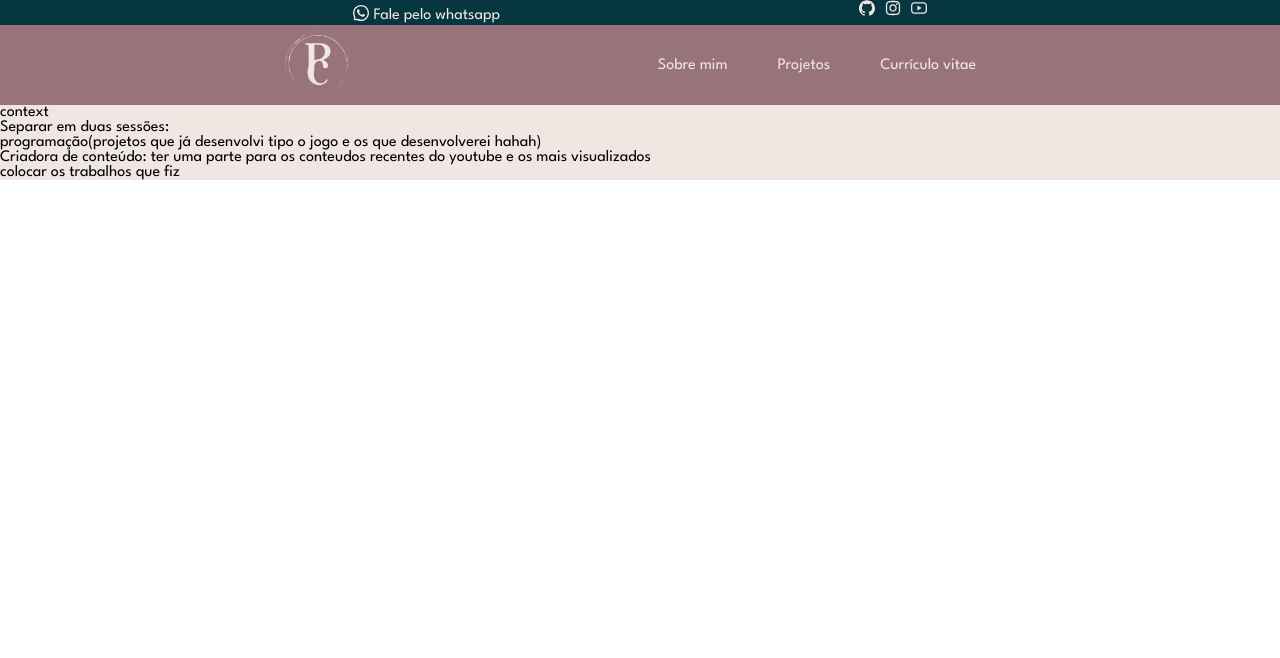
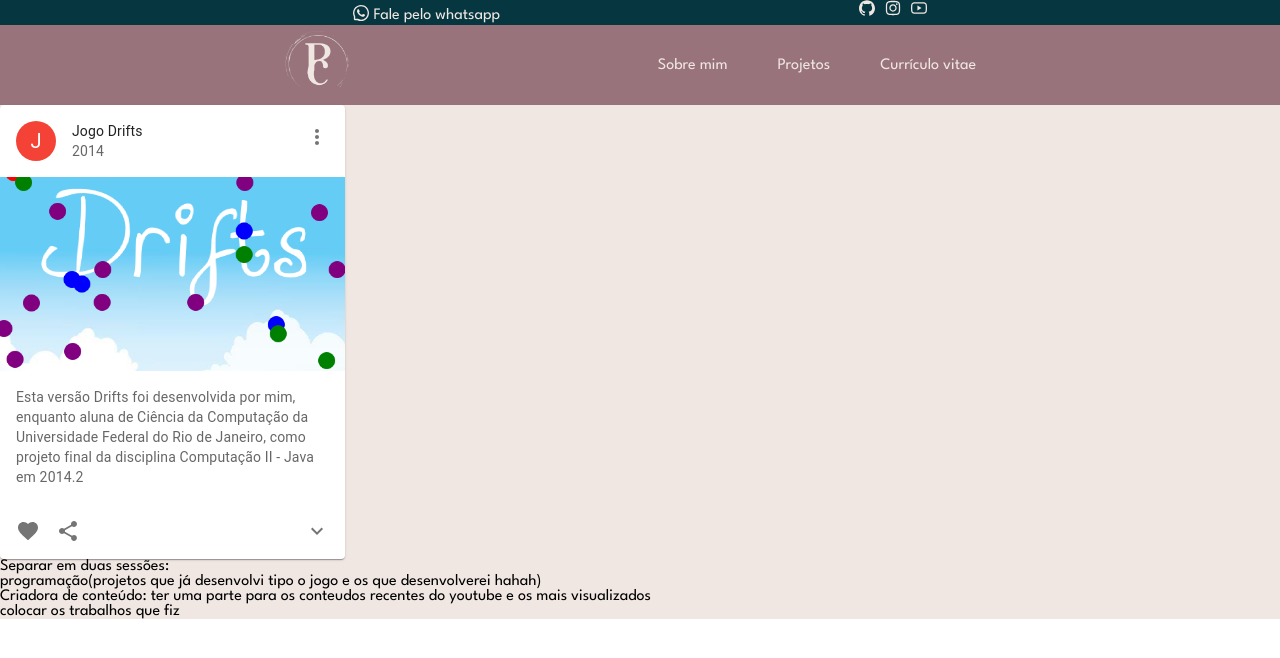
Before and after one commit to palomacalado/sitePaloma, a React (Create React App) app: page /projetos in a window 1280 px wide. Shown: the top 658 px of the page. Built offline with nearby package versions, Linux system fonts and the light colour scheme.

Commit message:
implementação do json server

```diff
--- /dev/null
+++ b/db.json
@@ -0,0 +1,19 @@
+{
+  "posts": [
+    {
+      "id": 1,
+      "title": "json-server",
+      "author": "typicode"
+    }
+  ],
+  "comments": [
+    {
+      "id": 1,
+      "body": "some comment",
+      "postId": 1
+    }
+  ],
+  "profile": {
+    "name": "typicode"
+  }
+}
--- a/package.json
+++ b/package.json
@@ -6,7 +6,9 @@
     "@ant-design/icons": "^4.7.0",
     "@emotion/react": "^11.8.2",
     "@emotion/styled": "^11.8.1",
-    "@mui/material": "^5.5.3",
+    "@mui/icons-material": "^5.6.0",
+    "@mui/material": "^5.6.0",
+    "@mui/styled-engine-sc": "^5.5.2",
     "@testing-library/jest-dom": "^5.16.2",
     "@testing-library/react": "^12.1.4",
     "@testing-library/user-event": "^13.5.0",
@@ -14,7 +16,7 @@
     "@types/node": "^16.11.26",
     "@types/react": "^17.0.40",
     "@types/react-dom": "^17.0.13",
-    "antd": "^4.19.5",
+    "json-server": "^0.17.0",
     "react": "^17.0.2",
     "react-dom": "^17.0.2",
     "react-scripts": "5.0.0",
--- a/src/Assets/Styles.js
+++ /dev/null
@@ -1,3 +0,0 @@
-import styled from "styled-components"
-
-const
--- a/src/Components/Developer/Developer.tsx
+++ b/src/Components/Developer/Developer.tsx
@@ -1,17 +1,16 @@
 // import styles from "./Projects.module.css";
-import Drifts from '../Drifts/Drifts';
-
-import { Card } from 'antd';
+import Drifts from '../ProjectCard/ProjectCard';
 
 
 function Developer() {
 
 
   return (
-    <div >
-     <Drifts />
-    </div>
-  )
-}
+    <div>
 
+        <Drifts />
+
+  </div>
+  );
+  }
 export default Developer;
--- a/src/Components/Drifts/Drifts.tsx
+++ /dev/null
@@ -1,9 +0,0 @@
-import React from 'react'
-
-function Drifts() {
-  return (
-   <div>context</div>
-  )
-}
-
-export default Drifts
--- /dev/null
+++ b/src/Components/ProjectCard/ProjectCard.tsx
@@ -0,0 +1,95 @@
+import * as React from "react";
+import { styled } from "@mui/material/styles";
+import Card from "@mui/material/Card";
+import CardHeader from "@mui/material/CardHeader";
+import CardMedia from "@mui/material/CardMedia";
+import CardContent from "@mui/material/CardContent";
+import CardActions from "@mui/material/CardActions";
+import Collapse from "@mui/material/Collapse";
+import Avatar from "@mui/material/Avatar";
+import IconButton, { IconButtonProps } from "@mui/material/IconButton";
+import Typography from "@mui/material/Typography";
+import { red } from "@mui/material/colors";
+import FavoriteIcon from "@mui/icons-material/Favorite";
+import ShareIcon from "@mui/icons-material/Share";
+import ExpandMoreIcon from "@mui/icons-material/ExpandMore";
+import MoreVertIcon from "@mui/icons-material/MoreVert";
+import fotoDrifts from "../../Assets/Images/Drift.png"
+
+interface ExpandMoreProps extends IconButtonProps {
+  expand: boolean;
+}
+
+const ExpandMore = styled((props: ExpandMoreProps) => {
+  const { expand, ...other } = props;
+  return <IconButton {...other} />;
+})(({ theme, expand }) => ({
+  transform: !expand ? "rotate(0deg)" : "rotate(180deg)",
+  marginLeft: "auto",
+  transition: theme.transitions.create("transform", {
+    duration: theme.transitions.duration.shortest,
+  }),
+}));
+
+export default function ProjectCard() {
+  const [expanded, setExpanded] = React.useState(false);
+
+  const handleExpandClick = () => {
+    setExpanded(!expanded);
+  };
+
+  return (
+    <Card sx={{ maxWidth: 345 }}>
+      <CardHeader
+        avatar={
+          <Avatar sx={{ bgcolor: red[500] }} aria-label="recipe">
+            J
+          </Avatar>
+        }
+        action={
+          <IconButton aria-label="settings">
+            <MoreVertIcon />
+          </IconButton>
+        }
+        title="Jogo Drifts"
+        subheader="2014"
+      />
+      <CardMedia
+        component="img"
+        height="194"
+        image={fotoDrifts}
+        alt="Foto ilustrativa do projeto"
+      />
+      <CardContent>
+        <Typography variant="body2" color="text.secondary">
+        Esta versão Drifts foi desenvolvida por mim, enquanto aluna de Ciência da Computação da Universidade Federal do Rio de Janeiro, como projeto final da disciplina Computação II - Java em 2014.2
+        </Typography>
+      </CardContent>
+      <CardActions disableSpacing>
+        <IconButton aria-label="add to favorites">
+          <FavoriteIcon />
+        </IconButton>
+        <IconButton aria-label="share">
+          <ShareIcon />
+        </IconButton>
+        <ExpandMore
+          expand={expanded}
+          onClick={handleExpandClick}
+          aria-expanded={expanded}
+          aria-label="show more"
+        >
+          <ExpandMoreIcon />
+        </ExpandMore>
+      </CardActions>
+      <Collapse in={expanded} timeout="auto" unmountOnExit>
+        <CardContent>
+          <Typography paragraph>Drifts:</Typography>
+          <Typography paragraph>
+          Este jogo tem como objetivo acumular o máximo de bolhas vedes na bolha vermelha que é comandada pelo usuário, dentro do tempo estipulado de dois minutos, evitando assim tocar as bolhas roxas que ocasionam o estouro destas e término do jogo. A quantidade mínima de bolhas verdes para serem convertidas em pontos é 3. Para convertê- las basta tocar o grupo de bolas que está sob seu comando na bola azul, que automaticamente as converterá em pontos
+          </Typography>
+
+        </CardContent>
+      </Collapse>
+    </Card>
+  );
+}
```
Also changed, not shown: api/api.json (added, +56 -0 lines), src/Assets/Images/imageDefault.png (added), 1 other file (tests, documents, lock files or other folders).
